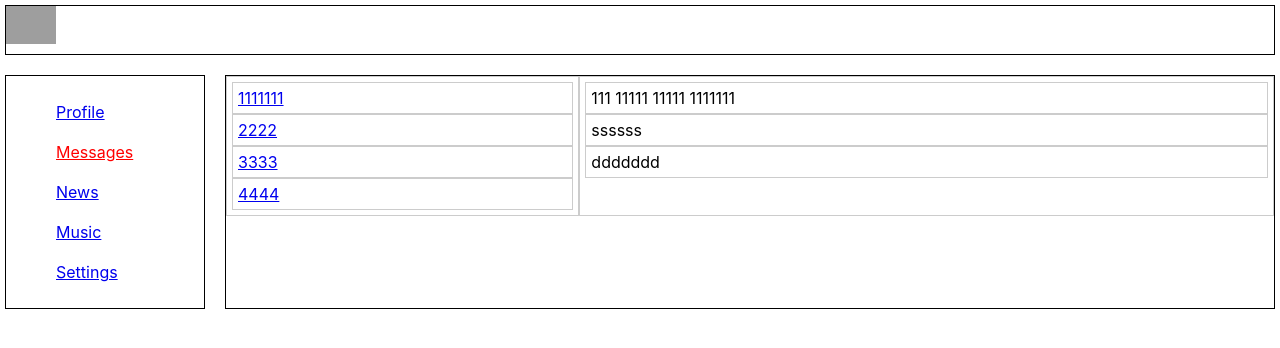
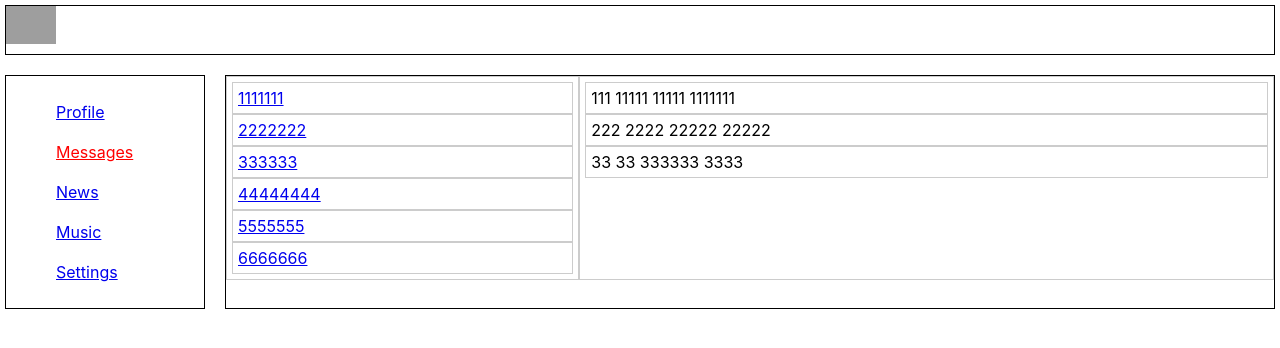
Before and after one commit to AntonVoronezh/Social-Network, a React (Create React App) app: page /dialogs in a window 1280 px wide. Shown: the top 348 px of the page. Built offline with nearby package versions, Linux system fonts and the light colour scheme; grey boxes are pictures that could not be loaded.

Commit message:
add dialogsData, messagesData

```diff
--- a/src/components/Dialogs/Dialogs.jsx
+++ b/src/components/Dialogs/Dialogs.jsx
@@ -2,7 +2,7 @@ import React from 'react';
 import { NavLink } from 'react-router-dom';
 import classes from './Dialogs.module.css';
 
-const dialogsData = [
+const dialogs = [
 	{ id: 1, name: '1111111' },
 	{ id: 2, name: '2222222' },
 	{ id: 3, name: '333333' },
@@ -10,10 +10,10 @@ const dialogsData = [
 	{ id: 5, name: '5555555' },
 	{ id: 6, name: '6666666' },
 ];
-const messagesData = [
+const messages = [
 	{ id: 1, text: '111 11111 11111 1111111' },
-	{ id: 2, name: '222 2222 22222 22222' },
-	{ id: 3, name: '33 33 333333 3333' },
+	{ id: 2, text: '222 2222 22222 22222' },
+	{ id: 3, text: '33 33 333333 3333' },
 ];
 
 const Dialog = props => {
@@ -33,19 +33,13 @@ const Message = props => {
 };
 
 const Dialogs = props => {
+	const dialogsData = dialogs.map(d => <Dialog name={d.name} id={d.id} key={d.id} />);
+	const messagesData = messages.map(m => <Message text={m.text} id={m.id} key={m.id} />);
+
 	return (
 		<div className={classes.dialogs}>
-			<div className={classes.items}>
-				<Dialog name={dialogsData[0].name} id={dialogsData[0].id} />
-				<Dialog name="2222" id="2" />
-				<Dialog name="3333" id="3" />
-				<Dialog name="4444" id="4" />
-			</div>
-			<div className={classes.messages}>
-				<Message text={messagesData[0].text} id={messagesData[0].id} />
-				<Message text="ssssss" />
-				<Message text="ddddddd" />
-			</div>
+			<div className={classes.items}>{dialogsData}</div>
+			<div className={classes.messages}>{messagesData}</div>
 		</div>
 	);
 };
```
